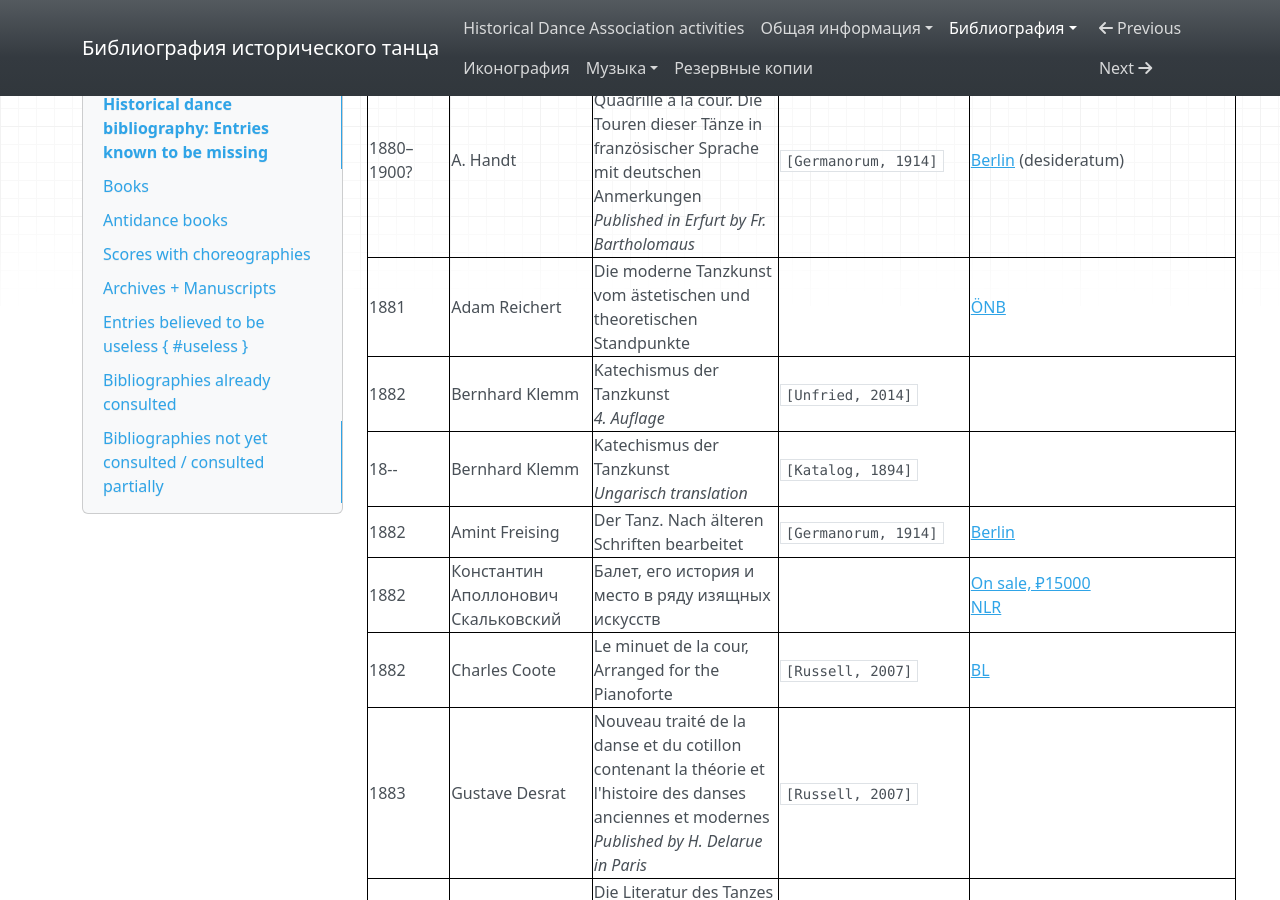
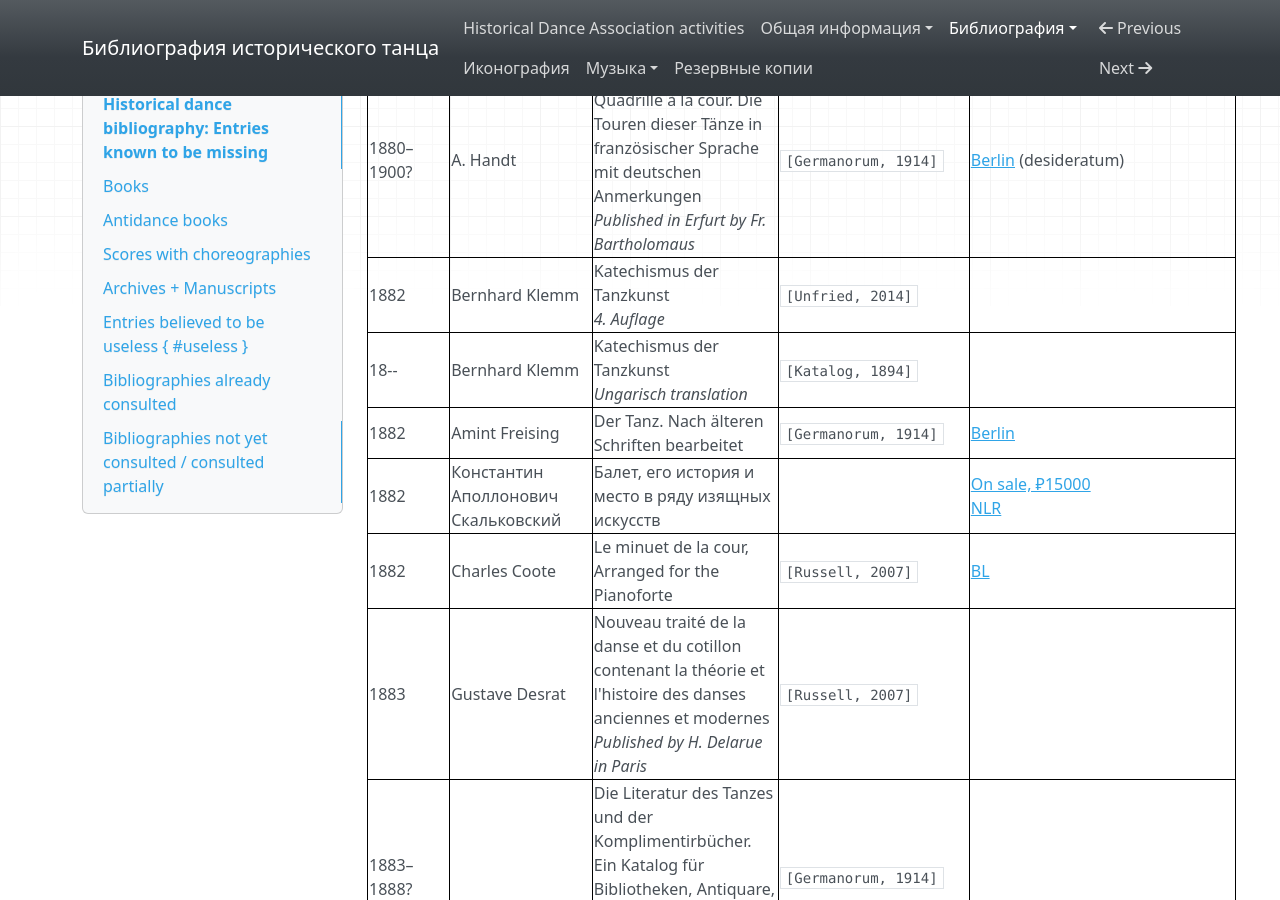
Before and after one commit to hda-technical/dancebooks, an MkDocs documentation site: the page built from docs/bib/missing.md, in a window 1280 px wide and 900 px high, scrolled down 44271 px. Built offline with MkDocs 1.6.1, drawn with Linux system fonts in a browser that asks for light colours; nearby versions of some CDN libraries.

```diff
--- a/docs/bib/missing.md
+++ b/docs/bib/missing.md
@@ -384,7 +384,6 @@
 | 1880 | Allan Mozart (publisher?) | Guide to the Ballroom<br/>_Published in Glasgow_<br/>_Scottish country dances_ | `[Rogers, 1998]` | |
 | 1880 | Carl Haraschin | Unsere Gesellschaftstänze | `[Unfried, 2014]`<br/>`[3. Rothenfelser]`<br/>`[Germanorum, 1914]` | [BL](http://explore.bl.uk/BLVU1:LSCOP-ALL:BLL01001590546)<br/>[SMB / Berlin](https://lhiai.gbv.de/DB=2/XMLPRS=N/PPN?PPN=862955807)<br/>[UDK / Berlin](https://udk-berlin.hosted.exlibrisgroup.com/permalink/f/1b2jonm/UDK_ALMA_DS21538943440002884) |
 | 1880–1900? | A. Handt | Contredanse & Quadrille à la cour. Die Touren dieser Tänze in französischer Sprache mit deutschen Anmerkungen<br/>_Published in Erfurt by Fr. Bartholomaus_ | `[Germanorum, 1914]` | [Berlin](https://stabikat.de/DB=1/XMLPRS=N/PPN?PPN=373054815) (desideratum) |
-| 1881 | Adam Reichert | Die moderne Tanzkunst vom ästetischen und theoretischen Standpunkte | | [ÖNB](http://data.onb.ac.at/rec/AC10237835) |
 | 1882 | Bernhard Klemm | Katechismus der Tanzkunst<br/>_4. Auflage_ | `[Unfried, 2014]` | |
 | 18-- | Bernhard Klemm | Katechismus der Tanzkunst<br/>_Ungarisch translation_ | `[Katalog, 1894]` | |
 | 1882 | Amint Freising | Der Tanz. Nach älteren Schriften bearbeitet | `[Germanorum, 1914]` | [Berlin](https://lhiai.gbv.de/DB=2/XMLPRS=N/PPN?PPN=844229881) |
```
Also changed, not shown: 1 other file.
